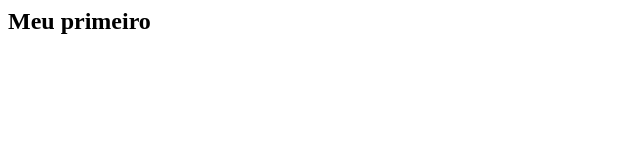
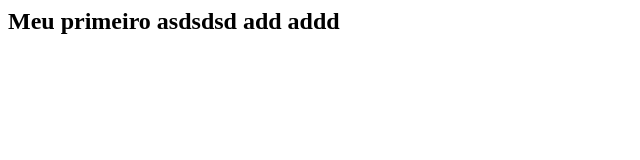
Before and after one commit to aluiz1374/projeto_curso_git, a plain HTML site: page index.html in a window 1280 px wide. Shown: the whole page, without its empty margins (0-640 px from the left). Drawn offline with Linux system fonts and the light colour scheme.

Commit message:
altera titulo dois

```diff
--- a/index.html
+++ b/index.html
@@ -1,10 +1,10 @@
 <html>
     <head>
         <meta charset="UTF-8">
-        <title>Curso de GITHuB</title>
+        <title>Curso de GITHuBdfdfdf</title>
     </head>
     <body>
-        <h2>Meu primeiro</h2>
+        <h2>Meu primeiro asdsdsd add addd</h2>
 
     </body>
 </html>
```
